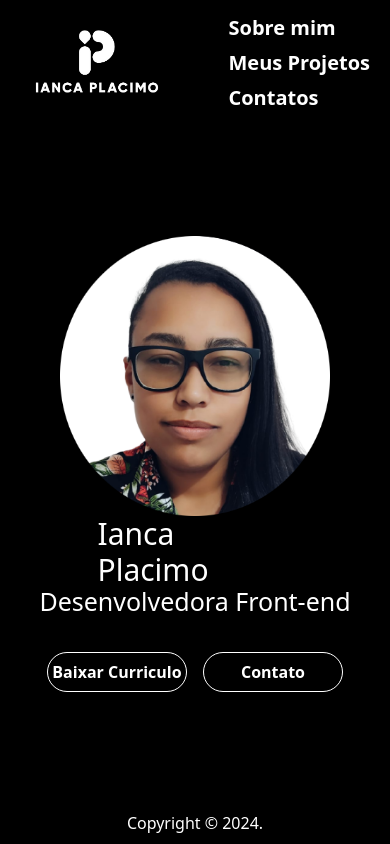
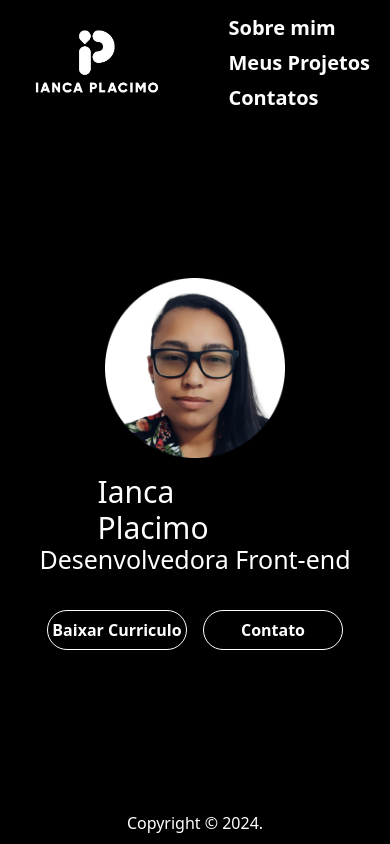
Before and after one commit to IancaPlacimo/curriculo-portifolio-ianca, an Angular app: page / in a window 390 px wide. Built offline with nearby package versions, Linux system fonts and the light colour scheme.

Commit message:
ajustando tamanho da  imagem

```diff
--- a/src/app/home/home.component.scss
+++ b/src/app/home/home.component.scss
@@ -77,6 +77,13 @@ color: white;
         justify-content: center;
     }
 
+    .ImgIanca{
+        width: 180px;
+        height: 180px;
+        margin-bottom: 1rem;
+        margin-right: 1rem;
+        }
+
     .nome{
         font-size: 30px;
     }
```
